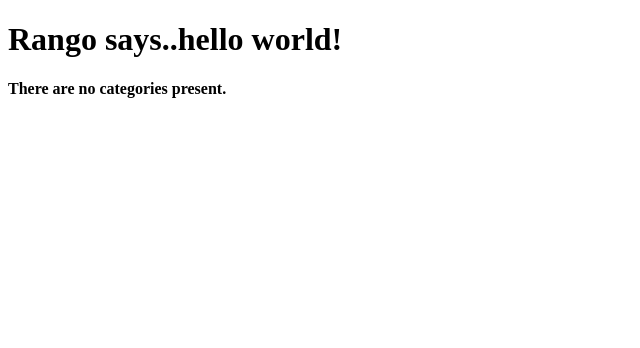
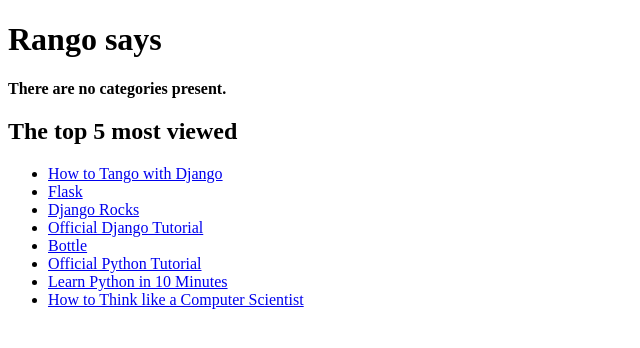
Before and after one commit to geanfelipe/journeyrango, a Django app: page /rango/ in a window 1280 px wide. Shown: the top 348 px of the page, without its empty margins (0-640 px from the left). Run offline with Django 3.2, Linux system fonts and the light colour scheme; data comes from the database, SQL or seed files in the repository.

Commit message:
bug in index()

```diff
--- a/rango/views.py
+++ b/rango/views.py
@@ -13,8 +13,8 @@
     category_list = Category.objects.order_by('-likes')[:5]
     context_dict = {'categories': category_list}
 
-    most_viewed=Page.objects.order_by('-views')
-    context_dict={'most_viewed':most_viewed}
+    most_viewed = Page.objects.order_by('-views')
+    context_dict = {'viewed':most_viewed}
 
     # Render the response and send it back!
     return render(request, 'rango/index.html', context_dict)
--- a/templates/rango/index.html
+++ b/templates/rango/index.html
@@ -7,7 +7,7 @@
     </head>
 
     <body>
-        <h1>Rango says..hello world!</h1>
+        <h1>Rango says</h1>
 
         {% if categories %}
             <ul>
@@ -17,12 +17,21 @@
                 {% endfor %}
             </ul>
 
-
-
        {% else %}
             <strong>There are no categories present.</strong>
        {% endif %}
 
+       	{% if viewed %}
+	        <h2> The top 5 most viewed</h2>
+	        <ul>
+	        	{% for top in viewed %}
+	        	<li><a href="/rango/category/{{ category.slug }}">{{ top.title }}</a> </li>
+	        	{% endfor %}
+	        </ul>
+	    {% else %}
+	    	<strong>There are no categories present.</strong>
+	    {% endif %}
+
 
     </body>
 </html>
```
Also changed, not shown: 1 other file.
